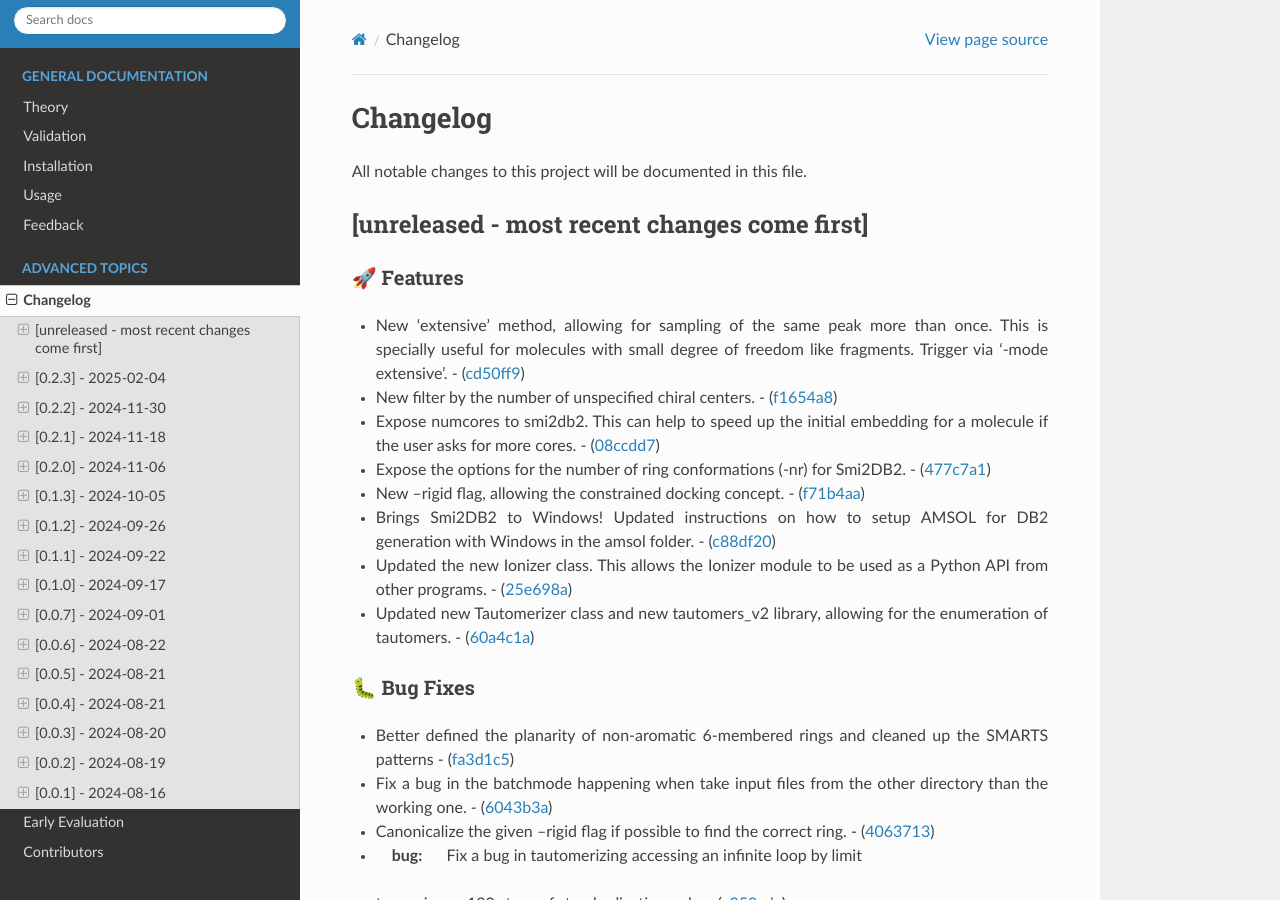
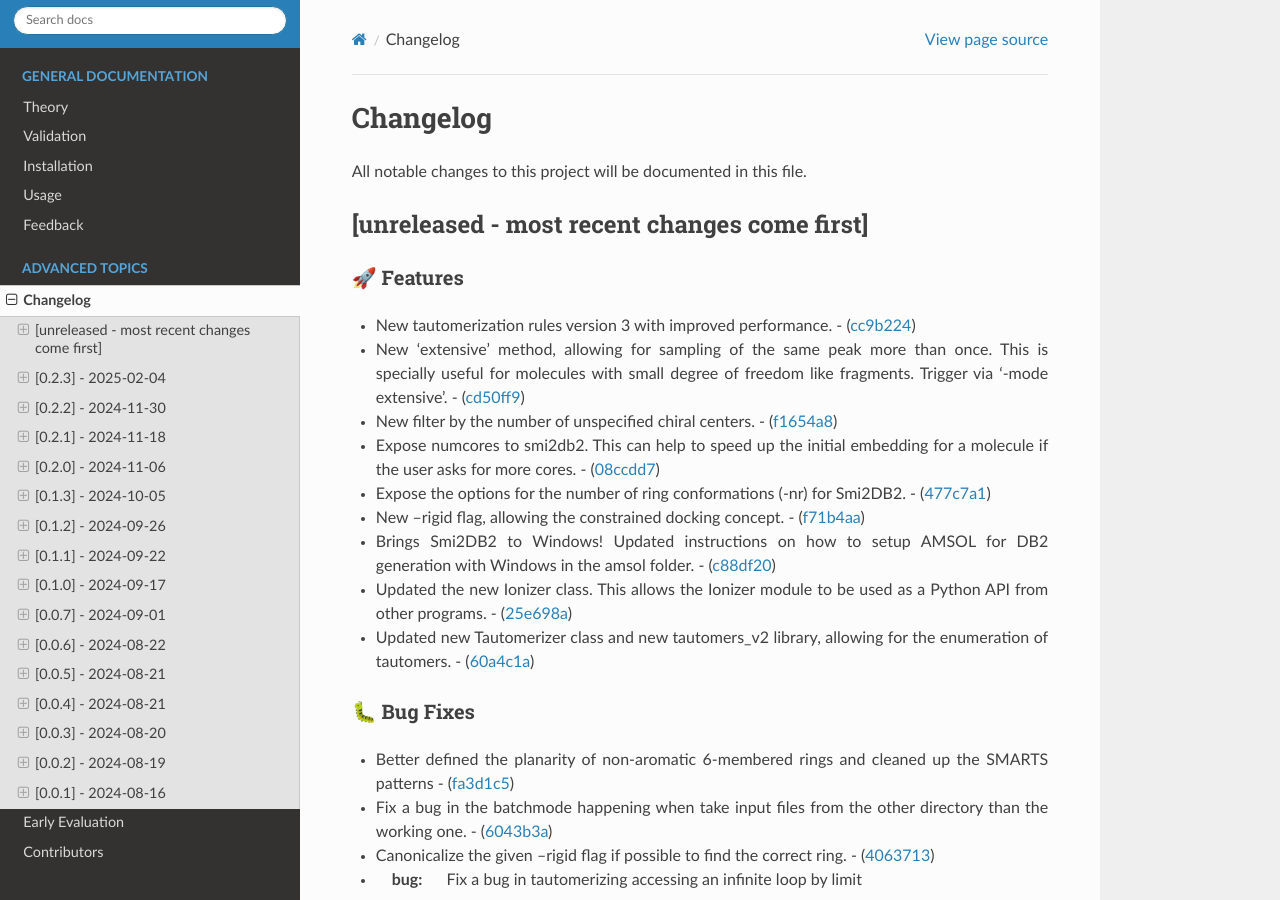
Before and after one commit to phonglam3103/msani-readthedocs, a Sphinx documentation site: the page built from docs/source/changes.rst, in a window 1280 px wide and 900 px high. Built offline with Sphinx 7.4.7 and the Read the Docs theme 3.1.0, drawn with Linux system fonts in a browser that asks for light colours; formulas are drawn with MathJax 3.

Commit message:
Update changes.rst from the software repository

```diff
--- a/docs/source/changes.rst
+++ b/docs/source/changes.rst
@@ -9,6 +9,8 @@ All notable changes to this project will be documented in this file.
 🚀 Features
 ~~~~~~~~~~~
 
+-  New tautomerization rules version 3 with improved performance. -
+   (`cc9b224 <https://github.com/phonglam3103/EirVS/commit/cc9b2244f4c307456fa0b1c0bafdf2cc6d67ee1c>`__)
 -  New ‘extensive’ method, allowing for sampling of the same peak more
    than once. This is specially useful for molecules with small degree
    of freedom like fragments. Trigger via ‘-mode extensive’. -
```
